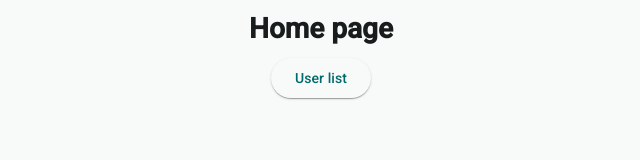
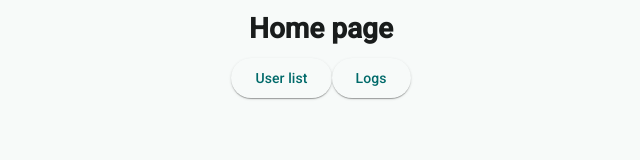
Before and after one commit to SpadaccinoNero7/sitoPersonaleAngular, an Angular app: page / in a window 1280 px wide. Shown: the top 160 px of the page, without its empty margins (319-959 px from the left). Built offline with nearby package versions, Linux system fonts and the light colour scheme.

Commit message:
feat(goTo): modified goTo function

```diff
--- a/src/components/homePage/homePage.component.html
+++ b/src/components/homePage/homePage.component.html
@@ -3,6 +3,7 @@
     <h1>Home page</h1>
   </div>
   <div class="btn-container">
-    <button matButton="elevated" (click)="goToUserList()">User list</button>
+    <button matButton="elevated" (click)="goToRoot('userList')">User list</button>
+    <button matButton="elevated" (click)="goToRoot('logs')">Logs</button>
   </div>
 </div>
--- a/src/components/homePage/homePage.component.ts
+++ b/src/components/homePage/homePage.component.ts
@@ -13,7 +13,7 @@ import { MatButtonModule } from '@angular/material/button';
 export class HomeComponent {
   router = inject(Router);
 
-  goToUserList() {
-    this.router.navigateByUrl('userList');
+  goToRoot(root: string) {
+    this.router.navigateByUrl(root);
   }
 }
--- a/src/components/userList/userList.component.html
+++ b/src/components/userList/userList.component.html
@@ -3,7 +3,7 @@
     <h1>User list</h1>
   </div>
   <div class="btn-container">
-    <button matButton="elevated" (click)="goToHomePage()">Home page</button>
+    <button matButton="elevated" (click)="goRoot('')">Home page</button>
   </div>
   <div class="date-container">
     <input matInput [matDatepicker]="dp3" />
--- a/src/components/userList/userList.component.ts
+++ b/src/components/userList/userList.component.ts
@@ -23,7 +23,7 @@ import { MatInputModule } from '@angular/material/input';
 export class UserListComponent {
   router = inject(Router);
 
-  goToHomePage() {
-    this.router.navigateByUrl('');
+  goRoot(root: string) {
+    this.router.navigateByUrl(root);
   }
 }
```
